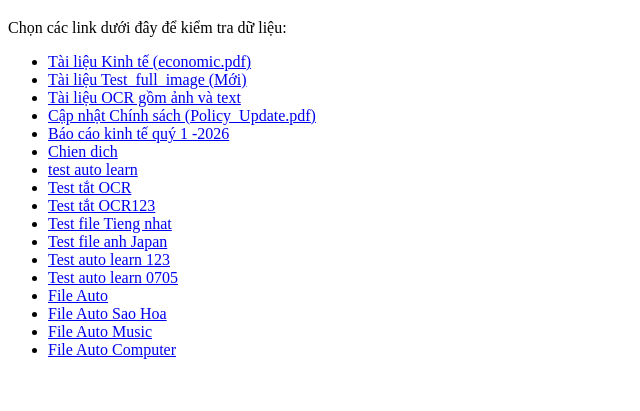
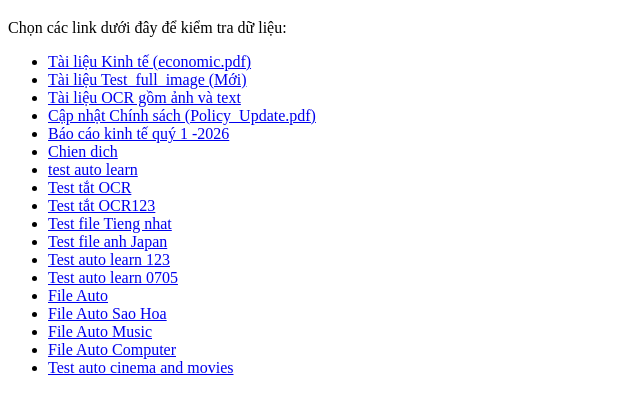
Before and after one commit to hiendo1-a11y/ai-test-data, a plain HTML site: page index.html in a window 1280 px wide. Shown: the part 61-472 px from the top of the page, without its empty margins (0-640 px from the left). Drawn offline with Linux system fonts and the light colour scheme.

Commit message:
Update index.html

```diff
--- a/index.html
+++ b/index.html
@@ -42,6 +42,8 @@
 
         <li><a href="Test_auto_text_Computer_subject.pdf"> File Auto Computer</a></li>
 
+        <li><a href="Test_auto_Cinema_movies.pdf">Test auto cinema and movies</a></li>
+
 
 
     </ul>
```
